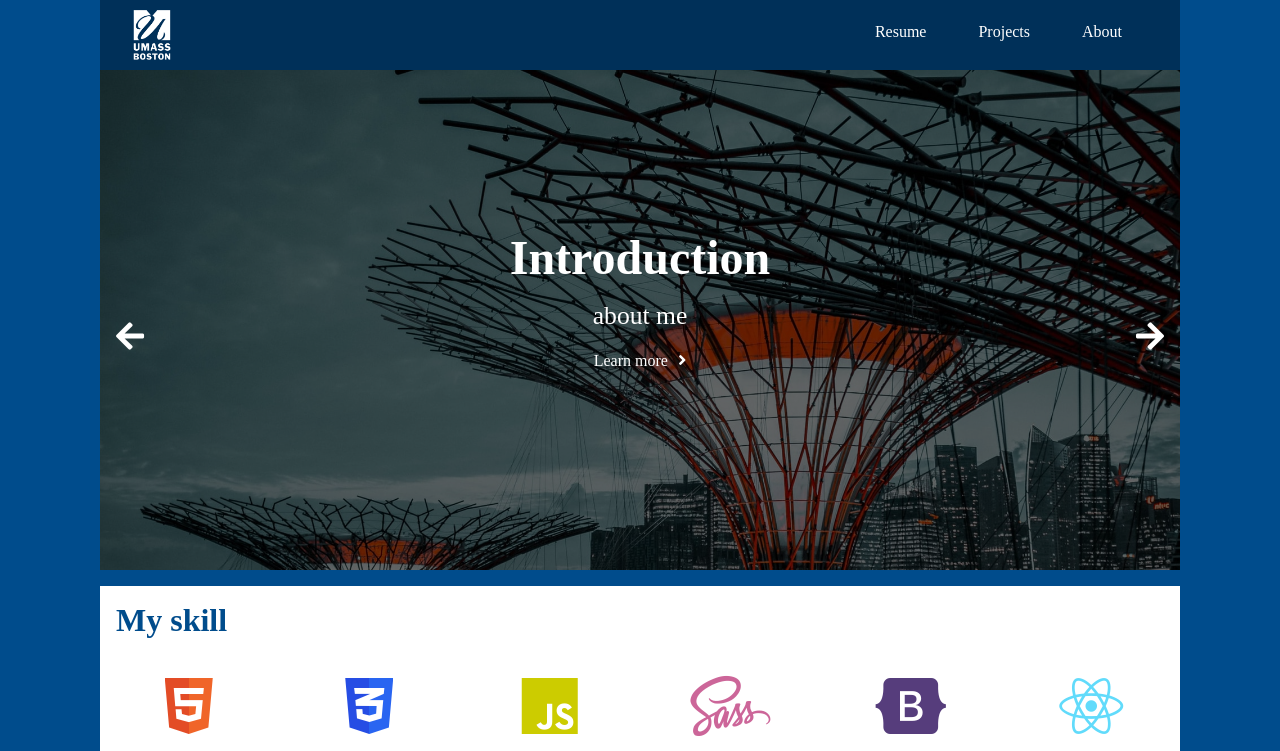
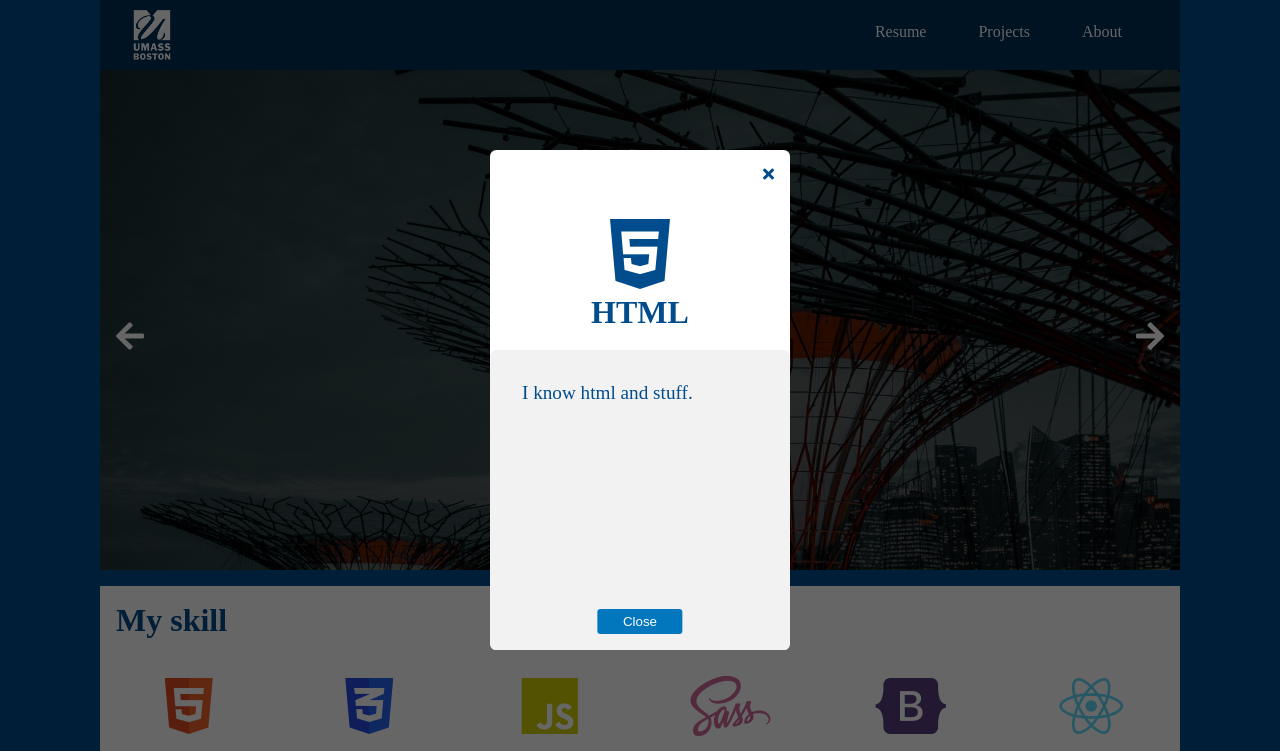
Before and after one commit to XianbinZhen/mypage, a plain HTML site: page dist/index.htm in a window 1280 px wide. Both pictures are taken after a click on the element "HTML". Shown: the top 751 px of the page. Drawn offline with Linux system fonts and the light colour scheme.

Commit message:
add modal

```diff
--- a/dist/index.htm
+++ b/dist/index.htm
@@ -129,9 +129,26 @@
 
         </div>
     </section>
+
+    <!--modal-->
+    <div id="modal-skill">
+        <div class="modal-skill">
+            <i class="fas fa-times 2x" id="close-btn-top"></i>
+            <div class="modal-top">
+                <i class="fab fa-html5 fa-5x"></i>
+                <h5>HTML</h5>
+            </div>
+            <div class="modal-bottom">
+                <p>I know html and stuff.</p>
+                <button class="btn-primary" id="close-btn-bottom">Close</button>
+            </div>
+        </div>
+    </div>
+
     <!--footer-->
     <footer class="container">&copy; Xianbin Zhen 2020</footer>
     <script src="js/main.js"></script>
+
 </body>
 
 </html>
--- a/dist/js/main.js
+++ b/dist/js/main.js
@@ -1,10 +1,22 @@
 const leftBtn = document.querySelector("#left-btn");
 const rightBtn = document.querySelector("#right-btn");
-const intros = document.querySelectorAll(".introduction")
+const intros = document.querySelectorAll(".introduction");
+const skillBtn = document.querySelectorAll(".skill");
+const skillModal = document.querySelector("#modal-skill");
+const modalContent = document.querySelector(".modal-skill");
+const closeBtnTop = document.querySelector("#close-btn-top");
+const closeBtnBottom = document.querySelector("#close-btn-bottom");
+
+// handle intro bg change
+leftBtn.addEventListener("click", leftBtnClick);
+rightBtn.addEventListener("click", rightBtnClick);
 
 
-leftBtn.addEventListener("click", leftBtnClick);
-rightBtn.addEventListener("click", rightBtnClick);
+//handle skill button click
+skillBtn[0].addEventListener("click", skillBtnClick);
+skillModal.addEventListener("click", outSideClick);
+closeBtnBottom.addEventListener("click", closeSkillModal);
+closeBtnTop.addEventListener("click", closeSkillModal);
 
 function leftBtnClick(e) {
     let index = indexOfCurrent();
@@ -30,3 +42,18 @@ function indexOfCurrent() {
     })
     return i;
 }
+
+
+function skillBtnClick(e) {
+    skillModal.classList.add("show-modal");
+}
+
+function closeSkillModal(e) {
+    skillModal.classList = "";
+}
+
+function outSideClick(e) {
+    if (e.target == skillModal) {
+        skillModal.classList = "";
+    }
+}
--- a/scss/_config.scss
+++ b/scss/_config.scss
@@ -31,4 +31,5 @@ a {
 a:hover {
 	color: $color-secondary-light;
 	border-bottom: $color-secondary-light solid 2px;
+	cursor: pointer;
 }
--- a/scss/_util.scss
+++ b/scss/_util.scss
@@ -9,3 +9,14 @@
 	height: 2px;
 	background-color: $color-primary-light;
 }
+
+.btn-primary {
+	padding: 0.3rem 1.6rem;
+	border-radius: 0.2rem;
+	border: none;
+	background-color: $color-primary;
+	color: white;
+	&:hover {
+		background-color: $color-primary-light;
+	}
+}
--- a/scss/style.scss
+++ b/scss/style.scss
@@ -42,6 +42,7 @@
 		&:hover {
 			transform: translateX(-0.2rem);
 			color: $color-secondary-light;
+			cursor: pointer;
 		}
 	}
 
@@ -56,6 +57,16 @@
 		&:hover {
 			transform: translateX(0.2rem);
 			color: $color-secondary-light;
+			cursor: pointer;
+		}
+	}
+
+	@keyframes showbg {
+		from {
+			opacity: 0;
+		}
+		to {
+			opacity: 1;
 		}
 	}
 
@@ -67,6 +78,8 @@
 		display: none;
 		opacity: 0;
 		transition: all 800ms ease-in-out;
+		animation-name: showbg;
+		animation-duration: 1500ms;
 
 		&::after {
 			content: "";
@@ -76,7 +89,6 @@
 			width: 100%;
 			height: 100%;
 			background: rgba(0, 0, 0, 0.6);
-			// box-shadow: inset 120px 100px 250px #000000, inset -120px -100px 250px #000000;
 		}
 
 		h1 {
@@ -248,6 +260,63 @@ footer {
 	background-color: darken($color-primary, $amount: 10) !important;
 }
 
+// modal
+#modal-skill {
+	width: 100vw;
+	height: 100vh;
+	position: fixed;
+	top: 0;
+	left: 0;
+	z-index: 3;
+	background-color: rgba($color: #000000, $alpha: 0.6);
+	display: none;
+
+	.modal-skill {
+		position: relative;
+		width: 300px;
+		height: 500px;
+		background-color: white;
+		color: $color-primary-dark;
+		border-radius: 0.4rem;
+		margin: 150px auto;
+
+		& > i {
+			position: absolute;
+			right: 1rem;
+			top: 1rem;
+		}
+
+		.modal-top {
+			height: 200px;
+			text-align: center;
+			padding-top: 4rem;
+			& > h5 {
+				font-size: 2rem;
+			}
+		}
+		.modal-bottom {
+			background-color: #f2f2f3;
+			height: 300px;
+			border-radius: 0.4rem;
+
+			> button {
+				position: absolute;
+				bottom: 1rem;
+				left: 50%;
+				transform: translateX(-50%);
+			}
+			p {
+				font-size: 1.2rem;
+				padding: 2rem;
+			}
+		}
+	}
+}
+
+.show-modal {
+	display: block !important;
+}
+
 // media query
 @media (min-width: 1200px) {
 	.container {
```
Also changed, not shown: dist/css/style.css.
